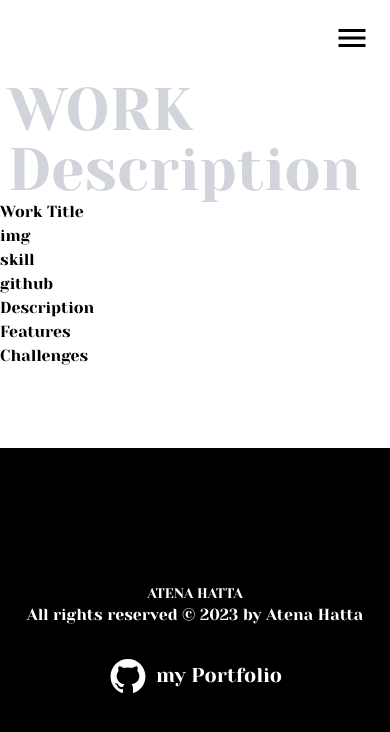
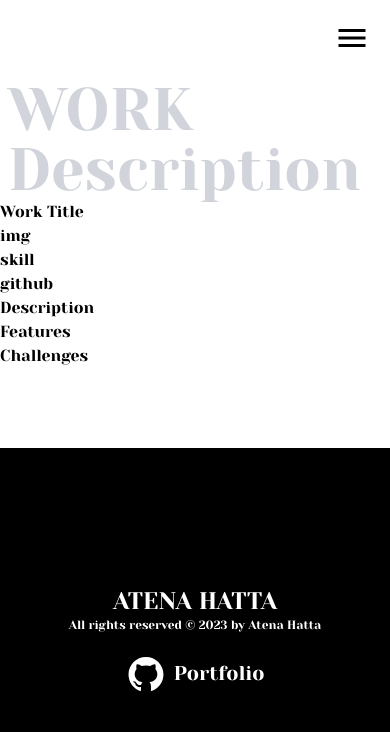
Before and after one commit to AtenaHatta/Portfolio-Nextjs, a Next.js app: page /WorkDescriptionPage in a window 390 px wide. Shown: the top 732 px of the page. Built offline with nearby package versions, Linux system fonts and the light colour scheme.

Commit message:
ADDED footer responsive

```diff
--- a/src/app/(main)/components/Footer/Footer.tsx
+++ b/src/app/(main)/components/Footer/Footer.tsx
@@ -6,15 +6,15 @@ export default function Footer() {
   return (
     <div className="fixed bottom-0 -z-10 h-[400px] text-white bg-black w-full flex items-center text-center justify-center">
       <div className="flex-row">
-        <h1 className="text-sm md:text-4xl font-yesevaOne">ATENA HATTA</h1>
-        <p>All rights reserved &copy; {date} by Atena Hatta</p>
+        <h1 className="text-2xl md:text-4xl font-yesevaOne">ATENA HATTA</h1>
+        <p className="text-xs md:text-lg">All rights reserved &copy; {date} by Atena Hatta</p>
         <div className="flex items-center text-center justify-center">
           <a
             href="https://github.com/AtenaHatta/Portfolio-Nextjs"
-            className="flex items-center justify-center mt-5 p-1 w-[200px] border border-transparent hover:border-white rounded-md"
+            className="flex items-center justify-center mt-3 py-1 px-5 border border-transparent hover:border-white rounded-md"
           >
             <AiFillGithub className="text-5xl pr-2" />
-            <span className="text-xl">my Portfolio</span>
+            <span className="text-xl">Portfolio</span>
           </a>
         </div>
       </div>
```
